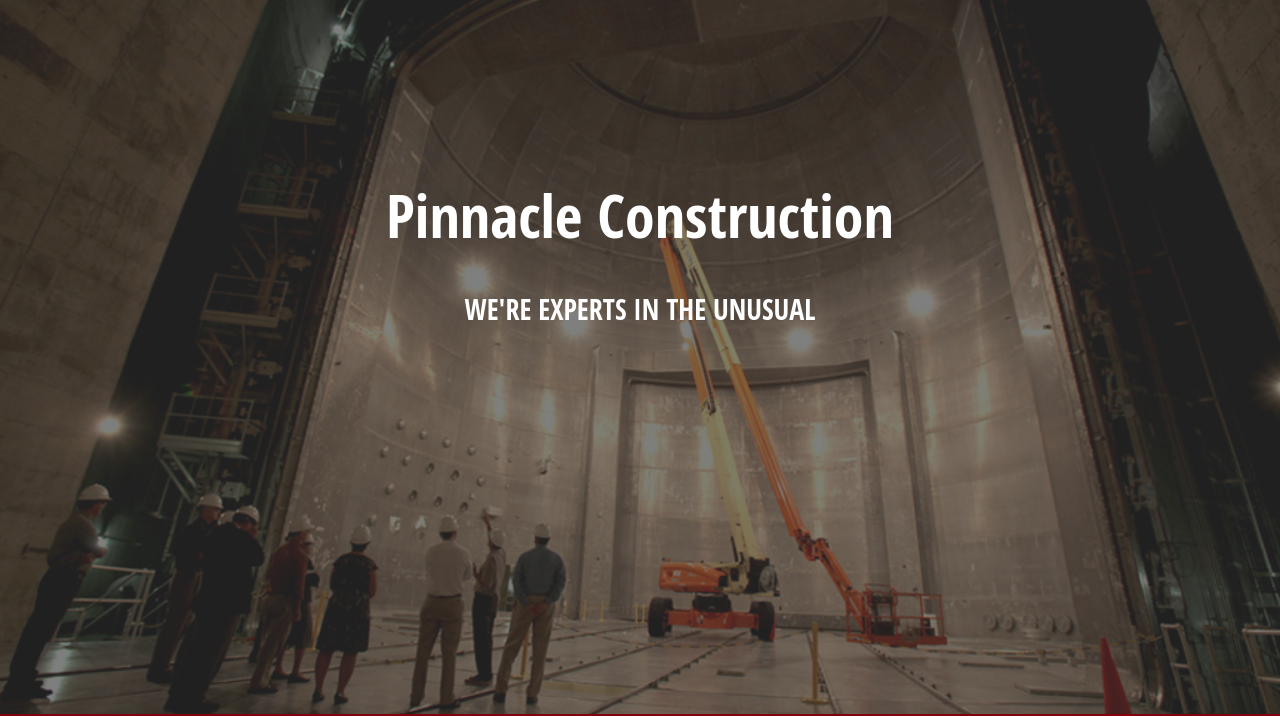
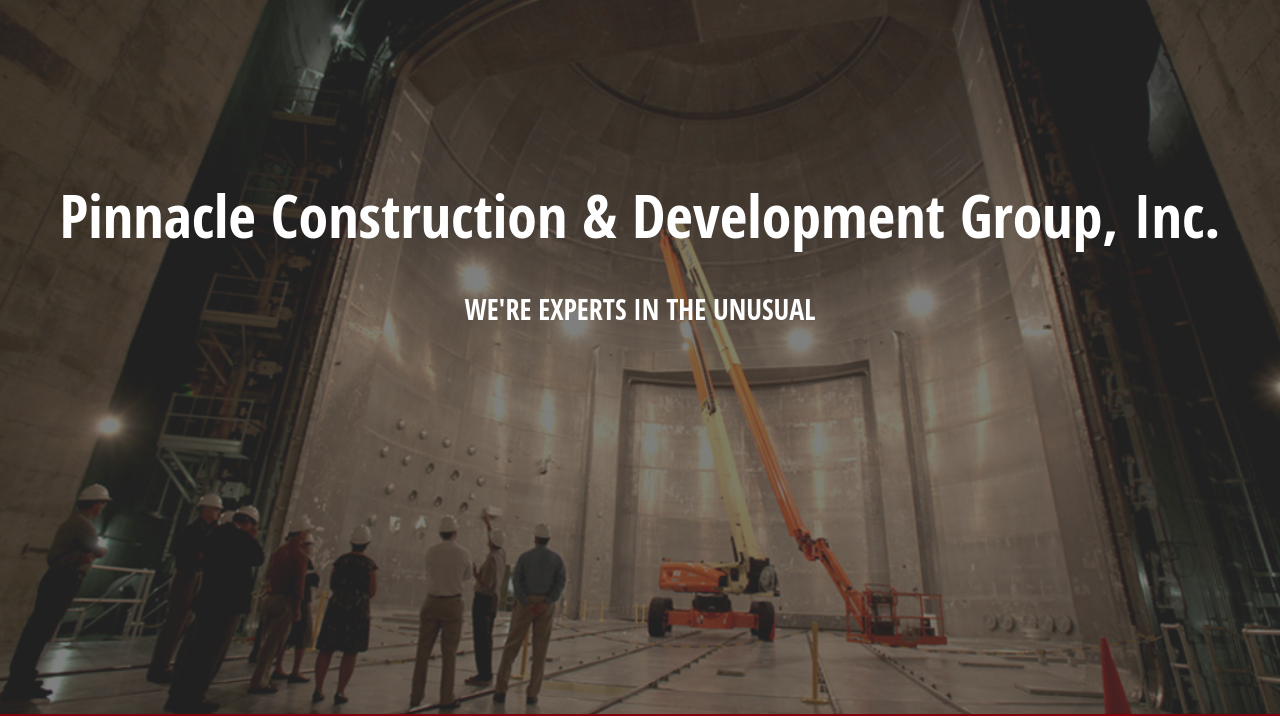
Before and after one commit to jmg8766/pinnacle, a Gatsby site: page / in a window 1280 px wide. Shown: the part 86-802 px from the top of the page. Built offline with nearby package versions, Linux system fonts and the light colour scheme; Gatsby itself is replaced by a stand-in of ours.

Commit message:
Changes the hero text on the index page.

```diff
--- a/src/pages/index.js
+++ b/src/pages/index.js
@@ -18,7 +18,7 @@
         padding: `0`,
       }}>
         <h1 style={{ fontWeight: `bold`, fontSize: `60px`, marginBottom: `15px`, marginTop: `20%`, color: `white`}}>
-          Pinnacle Construction
+          Pinnacle Construction & Development Group, Inc.
         </h1>
         <h3 style={{ fontSize: `28px`, fontWeight: `normal`, color: `white` }}>
           WE'RE EXPERTS IN THE UNUSUAL
```
